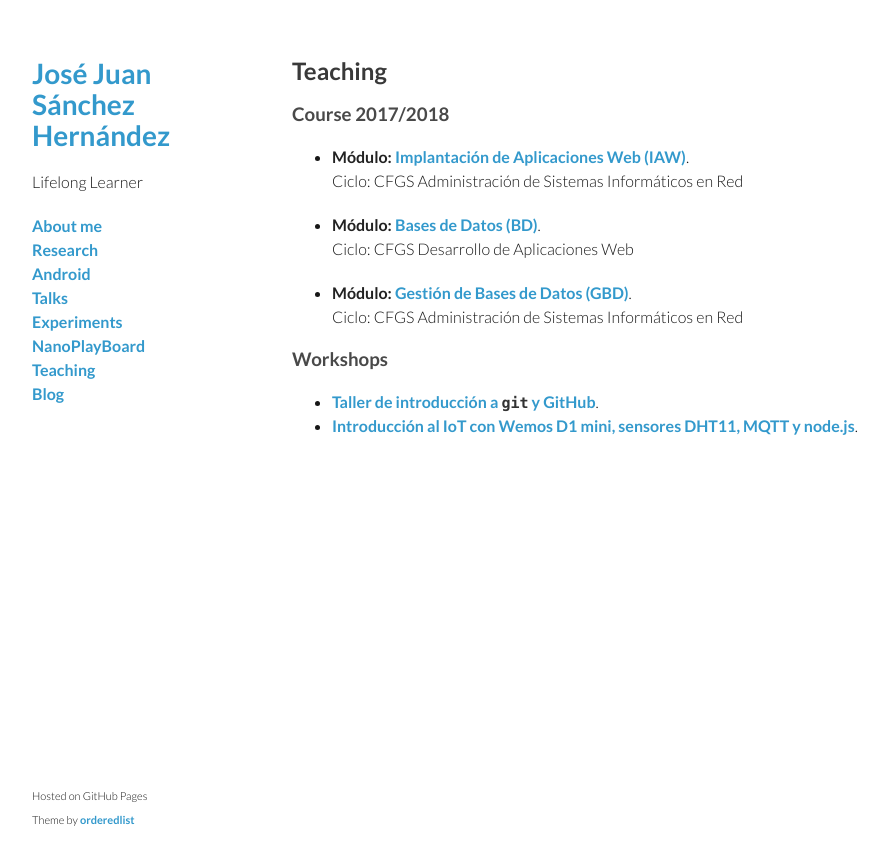
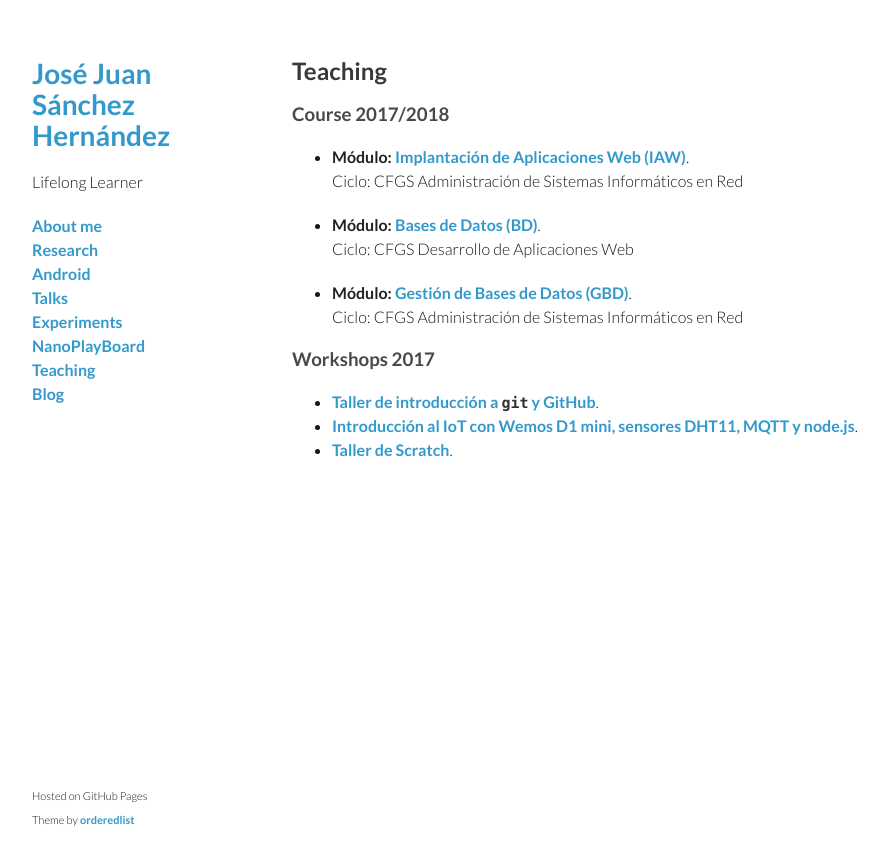
Before and after one commit to josejuansanchez/josejuansanchez.github.io, a Jekyll site: the page built from teaching/index.md, in a window 1280 px wide. Shown: the top 865 px of the page, without its empty margins (178-1064 px from the left). Built offline with Jekyll 4.4.1, drawn with Linux system fonts in a browser that asks for light colours.

Commit message:
Updated teaching section

```diff
--- a/teaching/index.md
+++ b/teaching/index.md
@@ -16,12 +16,14 @@ title: Teaching
   * **Módulo:** [Gestión de Bases de Datos (GBD)][2].
     Ciclo: CFGS Administración de Sistemas Informáticos en Red
 
-### Workshops
+### Workshops 2017
 
   * [Taller de introducción a `git` y GitHub][3].
   * [Introducción al IoT con Wemos D1 mini, sensores DHT11, MQTT y node.js][4].
+  * [Taller de Scratch][5].
 
 [1]: http://josejuansanchez.org/IAW/
 [2]: http://josejuansanchez.org/BD/
 [3]: https://github.com/josejuansanchez/taller-git-github
 [4]: https://github.com/josejuansanchez/iot-demo
+[5]: https://github.com/josejuansanchez/scratch_workshop
```
